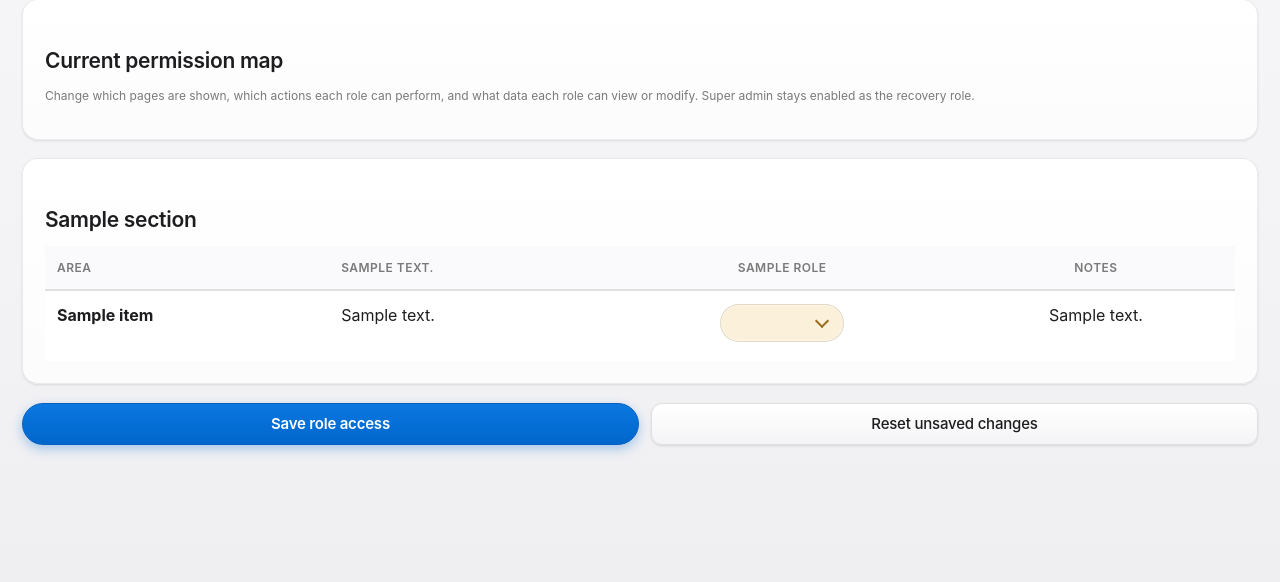
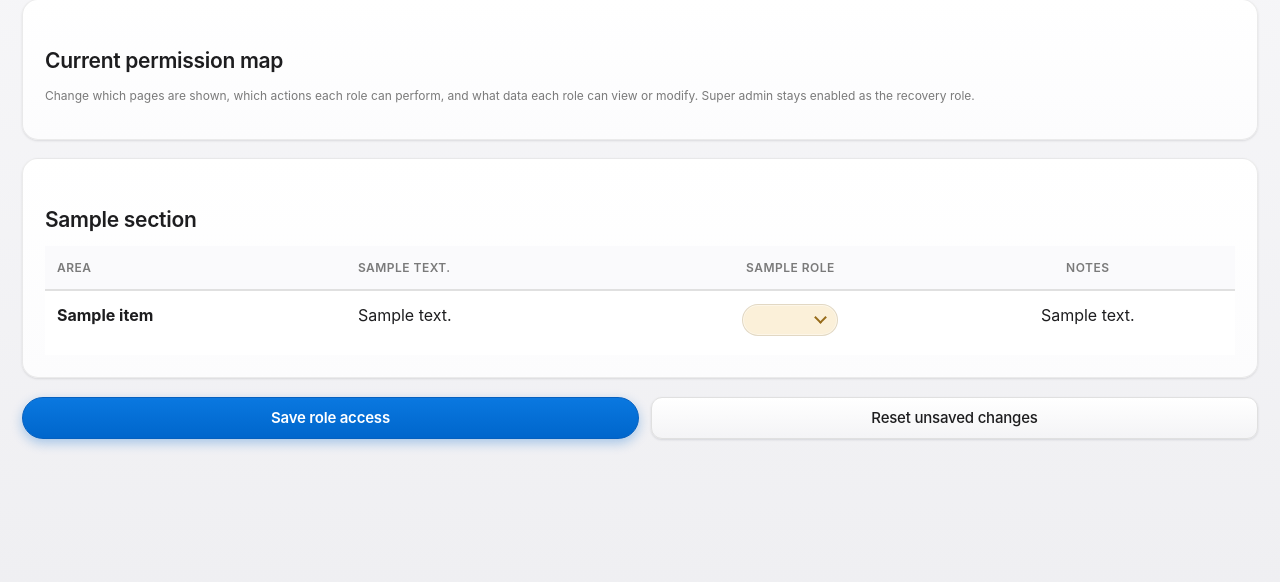
Before and after one commit to Dijo-404/Proj_Setu, a FastAPI app: template app/templates/role_access.html in a window 1280 px wide. Shown: the part 121-703 px from the top of the page. Run offline with FastAPI, Linux system fonts and the light colour scheme; the template is opened without the code that fills it: most values are stand-ins (such as "Sample title", 1, 10 or a date in 2020).

Commit message:
[ fix ] : fix ui bug

```diff
--- a/app/static/styles.css
+++ b/app/static/styles.css
@@ -229,13 +229,13 @@ tfoot th, tfoot td {
 }
 
 .access-select {
-  width: 124px;
-  min-width: 124px;
-  height: 38px;
-  min-height: 38px;
-  padding: 5px 30px 5px 16px;
+  width: 96px;
+  min-width: 96px;
+  height: 32px;
+  min-height: 32px;
+  padding: 4px 24px 4px 10px;
   border-radius: var(--r-pill);
-  font-size: 13px;
+  font-size: 12px;
   font-weight: 700;
   text-align: center;
   text-align-last: center;
@@ -259,8 +259,8 @@ tfoot th, tfoot td {
   position: relative;
   display: inline-flex;
   justify-content: center;
-  width: 124px;
-  min-width: 124px;
+  width: 96px;
+  min-width: 96px;
 }
 
 .access-picker__button {
@@ -268,14 +268,14 @@ tfoot th, tfoot td {
   display: inline-flex;
   align-items: center;
   justify-content: center;
-  width: 124px;
-  min-width: 124px;
-  height: 38px;
-  min-height: 38px;
+  width: 96px;
+  min-width: 96px;
+  height: 32px;
+  min-height: 32px;
   border: 1px solid rgba(0, 0, 0, 0.1);
   border-radius: var(--r-pill);
-  padding: 5px 34px 5px 16px;
-  font-size: 13px;
+  padding: 4px 26px 4px 10px;
+  font-size: 12px;
   font-weight: 700;
   line-height: 1;
   cursor: pointer;
@@ -287,9 +287,9 @@ tfoot th, tfoot td {
 .access-picker__button::after {
   content: "";
   position: absolute;
-  right: 16px;
-  width: 8px;
-  height: 8px;
+  right: 12px;
+  width: 7px;
+  height: 7px;
   border-right: 2px solid currentColor;
   border-bottom: 2px solid currentColor;
   transform: translateY(-2px) rotate(45deg);
--- a/app/templates/role_access.html
+++ b/app/templates/role_access.html
@@ -103,7 +103,7 @@
 
     function closePicker() {
       if (!openPicker) return;
-      openPicker.classList.remove("is-open");
+      openPicker.classList.remove("is-open", "opens-up");
       openPicker.button.setAttribute("aria-expanded", "false");
       openPicker = null;
     }
@@ -122,9 +122,21 @@
 
     function openMenu(picker) {
       if (openPicker && openPicker !== picker) closePicker();
+      picker.classList.remove("opens-up");
       picker.classList.add("is-open");
       picker.button.setAttribute("aria-expanded", "true");
       openPicker = picker;
+
+      const scrollContainer = picker.closest(".access-matrix-scroll--limited");
+      const boundary = scrollContainer
+        ? scrollContainer.getBoundingClientRect()
+        : { top: 0, bottom: window.innerHeight };
+      const buttonBounds = picker.button.getBoundingClientRect();
+      const menuHeight = picker.menu.offsetHeight;
+      const roomAbove = buttonBounds.top - Math.max(boundary.top, 0);
+      const roomBelow = Math.min(boundary.bottom, window.innerHeight) - buttonBounds.bottom;
+      picker.classList.toggle("opens-up", roomBelow < menuHeight + 7 && roomAbove > roomBelow);
+
       const selectedItem = picker.items.find((item) => item.dataset.value === picker.select.value);
       if (selectedItem) selectedItem.focus({ preventScroll: true });
     }
@@ -166,6 +178,7 @@
 
       picker.select = select;
       picker.button = button;
+      picker.menu = menu;
       picker.items = items;
       picker.append(button, menu);
       select.after(picker);
```
Also changed, not shown: other parts of app/static/styles.css (+16 -11 lines).
